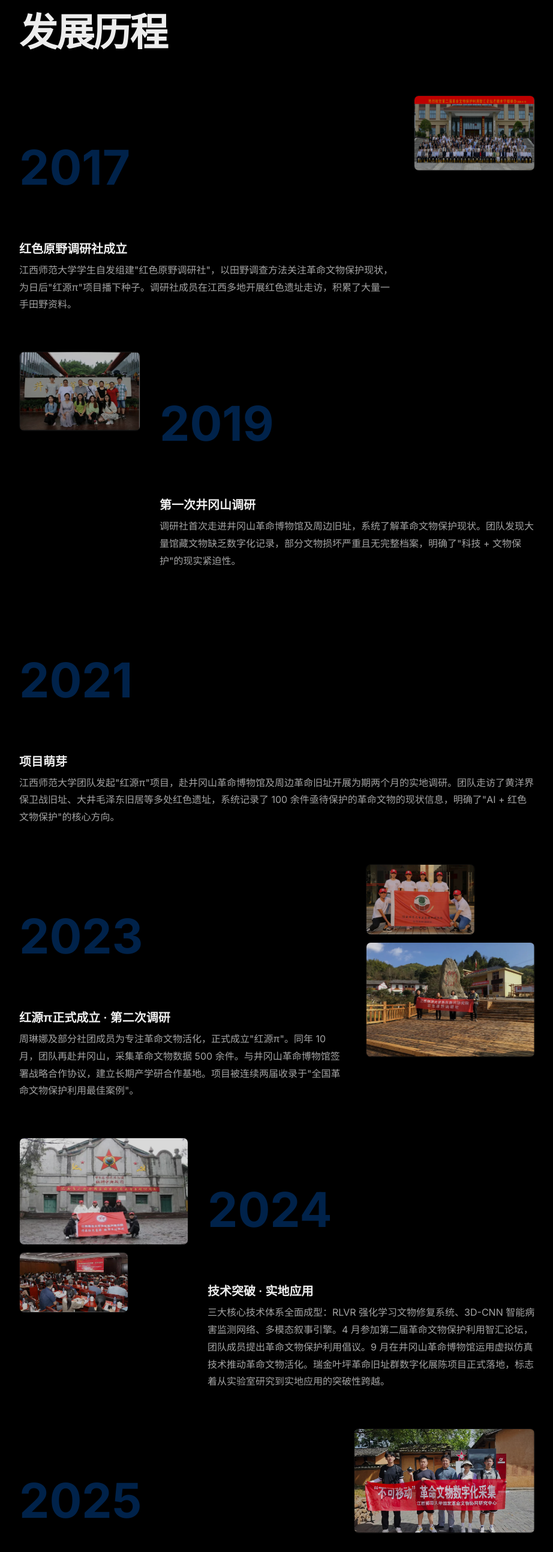
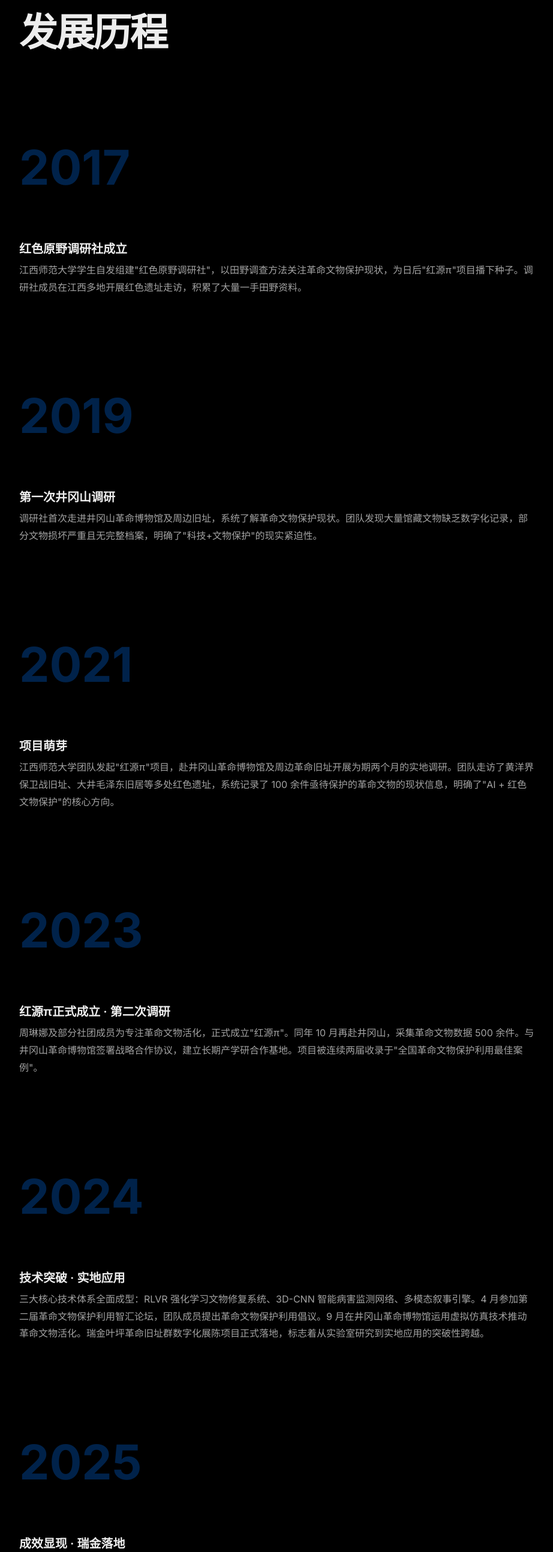
Before and after one commit to ytx0603/hongyuanpai-prototype, a plain HTML site: page timeline.html in a window 1280 px wide. Shown: the part 212-2800 px from the top of the page at 60% size, without its empty margins (178-1100 px from the left). Drawn offline with Linux system fonts and the light colour scheme.

Commit message:
fix: 恢复welcome白色三角 + timeline去掉图片等新图

```diff
--- a/timeline.html
+++ b/timeline.html
@@ -32,69 +32,13 @@ footer{border-top:1px solid rgba(255,255,255,0.08);text-align:center;padding:40p
 </div></div></nav>
 
 <div class="container section"><p class="eyebrow">Timeline</p><h1 style="margin-bottom:64px">发展历程</h1>
-<div style="display:flex;flex-direction:column;gap:64px">
-
-<!-- 2017 -->
-<div style="display:flex;gap:32px;align-items:flex-start;flex-wrap:wrap">
-<div style="flex:1;min-width:260px">
-<p class="year">2017</p>
-<p class="milestone-title">红色原野调研社成立</p>
-<p class="body-text">江西师范大学学生自发组建"红色原野调研社"，以田野调查方法关注革命文物保护现状，为日后"红源π"项目播下种子。调研社成员在江西多地开展红色遗址走访，积累了大量一手田野资料。</p>
-</div>
-<div style="flex-shrink:0"><img src="images/timeline-2017-founding.png" alt="红色原野调研社成立" style="max-width:200px;border-radius:8px;opacity:0.75;border:1px solid rgba(255,255,255,0.06)"></div>
-</div>
-
-<!-- 2019 -->
-<div style="display:flex;gap:32px;align-items:flex-start;flex-wrap:wrap;flex-direction:row-reverse">
-<div style="flex:1;min-width:260px">
-<p class="year">2019</p>
-<p class="milestone-title">第一次井冈山调研</p>
-<p class="body-text">调研社首次走进井冈山革命博物馆及周边旧址，系统了解革命文物保护现状。团队发现大量馆藏文物缺乏数字化记录，部分文物损坏严重且无完整档案，明确了"科技 + 文物保护"的现实紧迫性。</p>
-</div>
-<div style="flex-shrink:0"><img src="images/timeline-2019-first-survey.png" alt="第一次井冈山调研" style="max-width:200px;border-radius:8px;opacity:0.75;border:1px solid rgba(255,255,255,0.06)"></div>
-</div>
-
-<!-- 2021 -->
+<div style="display:flex;flex-direction:column;gap:80px">
+<div><p class="year">2017</p><p class="milestone-title">红色原野调研社成立</p><p class="body-text">江西师范大学学生自发组建"红色原野调研社"，以田野调查方法关注革命文物保护现状，为日后"红源π"项目播下种子。调研社成员在江西多地开展红色遗址走访，积累了大量一手田野资料。</p></div>
+<div><p class="year">2019</p><p class="milestone-title">第一次井冈山调研</p><p class="body-text">调研社首次走进井冈山革命博物馆及周边旧址，系统了解革命文物保护现状。团队发现大量馆藏文物缺乏数字化记录，部分文物损坏严重且无完整档案，明确了"科技+文物保护"的现实紧迫性。</p></div>
 <div><p class="year">2021</p><p class="milestone-title">项目萌芽</p><p class="body-text">江西师范大学团队发起"红源π"项目，赴井冈山革命博物馆及周边革命旧址开展为期两个月的实地调研。团队走访了黄洋界保卫战旧址、大井毛泽东旧居等多处红色遗址，系统记录了 100 余件亟待保护的革命文物的现状信息，明确了"AI + 红色文物保护"的核心方向。</p></div>
-
-<!-- 2023 -->
-<div style="display:flex;gap:32px;align-items:flex-start;flex-wrap:wrap">
-<div style="flex:1;min-width:260px">
-<p class="year">2023</p>
-<p class="milestone-title">红源π正式成立 · 第二次调研</p>
-<p class="body-text">周琳娜及部分社团成员为专注革命文物活化，正式成立"红源π"。同年 10 月，团队再赴井冈山，采集革命文物数据 500 余件。与井冈山革命博物馆签署战略合作协议，建立长期产学研合作基地。项目被连续两届收录于"全国革命文物保护利用最佳案例"。</p>
-</div>
-<div style="display:flex;flex-direction:column;gap:12px;flex-shrink:0">
-<img src="images/timeline-2023-hongyuanpi.png" alt="红源π成立" style="max-width:180px;border-radius:8px;opacity:0.75;border:1px solid rgba(255,255,255,0.06)">
-<img src="images/timeline-2023-second-survey.png" alt="第二次井冈山调研" style="max-width:280px;border-radius:8px;opacity:0.85;border:1px solid rgba(255,255,255,0.06)">
-</div>
-</div>
-
-<!-- 2024 -->
-<div style="display:flex;gap:32px;align-items:flex-start;flex-wrap:wrap;flex-direction:row-reverse">
-<div style="flex:1;min-width:260px">
-<p class="year">2024</p>
-<p class="milestone-title">技术突破 · 实地应用</p>
-<p class="body-text">三大核心技术体系全面成型：RLVR 强化学习文物修复系统、3D-CNN 智能病害监测网络、多模态叙事引擎。4 月参加第二届革命文物保护利用智汇论坛，团队成员提出革命文物保护利用倡议。9 月在井冈山革命博物馆运用虚拟仿真技术推动革命文物活化。瑞金叶坪革命旧址群数字化展陈项目正式落地，标志着从实验室研究到实地应用的突破性跨越。</p>
-</div>
-<div style="display:flex;flex-direction:column;gap:12px;flex-shrink:0">
-<img src="images/timeline-2024-jgs-application.png" alt="井冈山博物馆应用" style="max-width:280px;border-radius:8px;opacity:0.85;border:1px solid rgba(255,255,255,0.06)">
-<img src="images/timeline-2024-forum.jpg" alt="智汇论坛" style="max-width:180px;border-radius:8px;opacity:0.75;border:1px solid rgba(255,255,255,0.06)">
-</div>
-</div>
-
-<!-- 2025 -->
-<div style="display:flex;gap:32px;align-items:flex-start;flex-wrap:wrap">
-<div style="flex:1;min-width:260px">
-<p class="year">2025</p>
-<p class="milestone-title">成效显现 · 瑞金落地</p>
-<p class="body-text">44 件馆藏文物完成高精度三维数字化建档，入选"全国革命文物保护十佳案例"。3 月在瑞金中央革命根据地纪念馆进行不可移动文物数字采集赋能。累计培养 500 余名掌握文物数字化技术的复合型人才，毕业生参与国家级文物活化项目率达 35%。红色文创产品年收益突破 9 万元，全额反哺革命旧址保护。</p>
-</div>
-<div style="flex-shrink:0"><img src="images/timeline-2025-ruijin.png" alt="瑞金调研" style="max-width:300px;border-radius:8px;opacity:0.85;border:1px solid rgba(255,255,255,0.06)"></div>
-</div>
-
-<!-- 2026 -->
+<div><p class="year">2023</p><p class="milestone-title">红源π正式成立 · 第二次调研</p><p class="body-text">周琳娜及部分社团成员为专注革命文物活化，正式成立"红源π"。同年 10 月再赴井冈山，采集革命文物数据 500 余件。与井冈山革命博物馆签署战略合作协议，建立长期产学研合作基地。项目被连续两届收录于"全国革命文物保护利用最佳案例"。</p></div>
+<div><p class="year">2024</p><p class="milestone-title">技术突破 · 实地应用</p><p class="body-text">三大核心技术体系全面成型：RLVR 强化学习文物修复系统、3D-CNN 智能病害监测网络、多模态叙事引擎。4 月参加第二届革命文物保护利用智汇论坛，团队成员提出革命文物保护利用倡议。9 月在井冈山革命博物馆运用虚拟仿真技术推动革命文物活化。瑞金叶坪革命旧址群数字化展陈项目正式落地，标志着从实验室研究到实地应用的突破性跨越。</p></div>
+<div><p class="year">2025</p><p class="milestone-title">成效显现 · 瑞金落地</p><p class="body-text">44 件馆藏文物完成高精度三维数字化建档，入选"全国革命文物保护十佳案例"。3 月在瑞金中央革命根据地纪念馆进行不可移动文物数字采集赋能。累计培养 500 余名掌握文物数字化技术的复合型人才，毕业生参与国家级文物活化项目率达 35%。红色文创产品年收益突破 9 万元，全额反哺革命旧址保护。</p></div>
 <div><p class="year">2026</p><p class="milestone-title">平台上线</p><p class="body-text">"红源π"数字孪生档案平台正式发布，44 件文物实现在线 3D 交互浏览。云端文物修复实验室向全国 10 所高校开放共享。"1π 1环 1N"公益模式启动全国推广计划，致力于让更多革命文物在数字世界获得永生。</p></div>
-
 </div></div>
 <footer><p>© 2026 红源π</p></footer></body></html>
```
Also changed, not shown: platform.html (+4 -4 lines).
